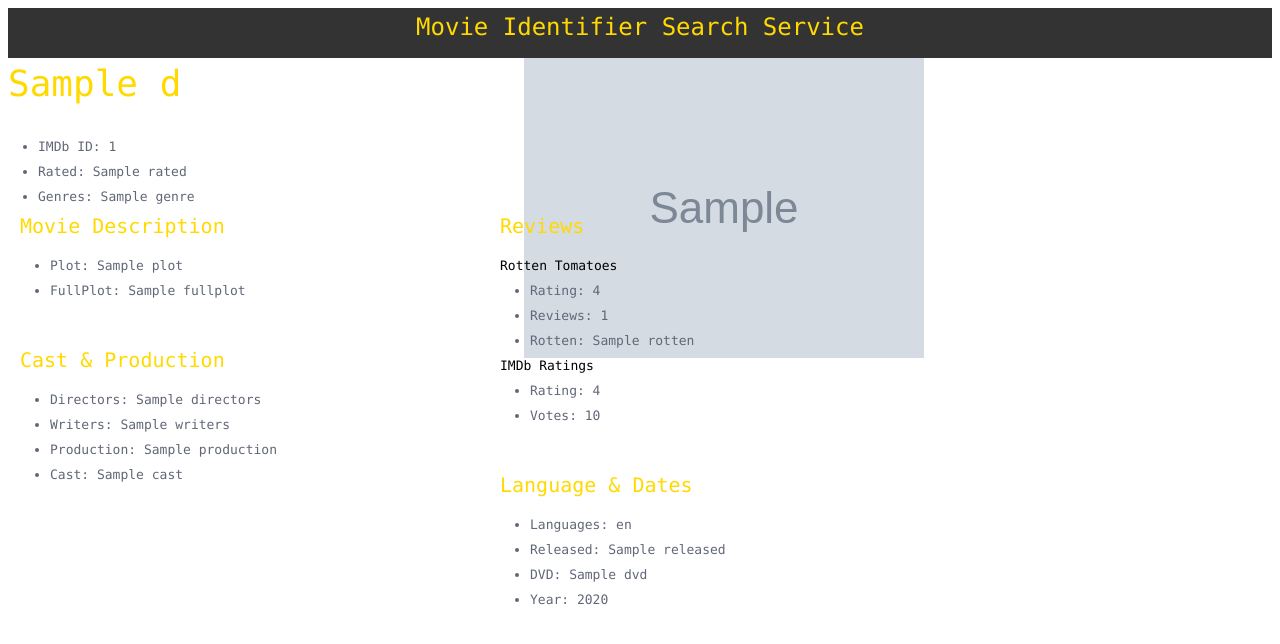
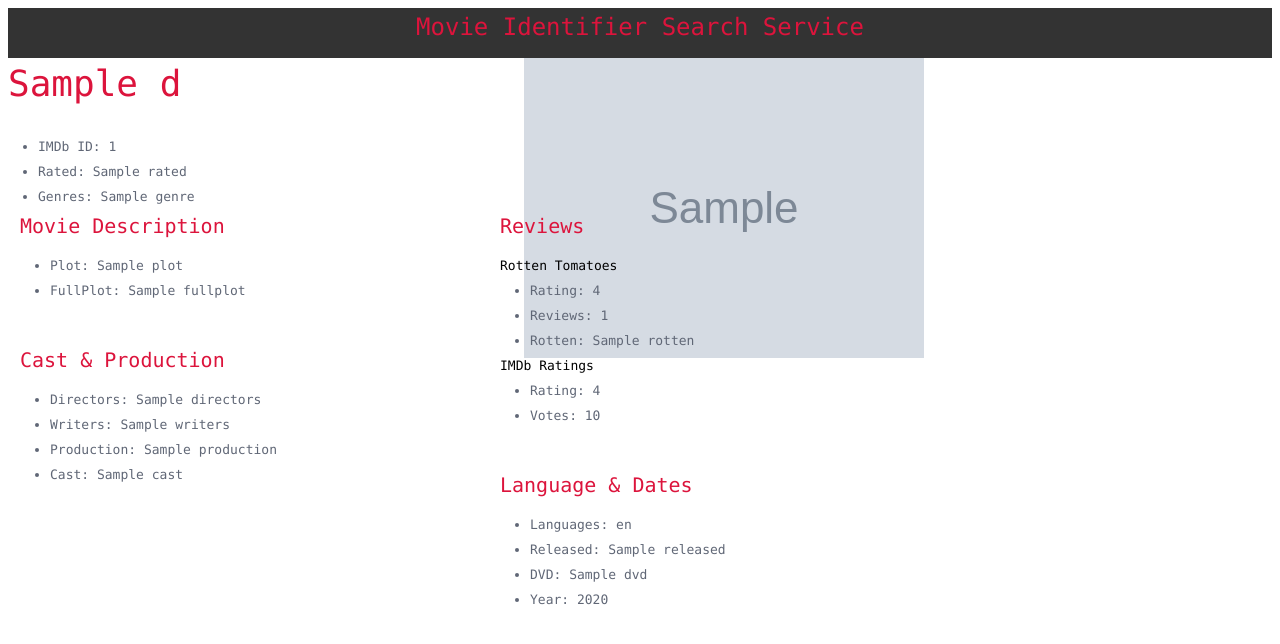
Before and after one commit to Shivakoreddi/IdentifierSearchService, a Flask app: template app/templates/home.html in a window 1280 px wide. Shown: the top 644 px of the page. Run offline with Flask 2, Linux system fonts and the light colour scheme; the template is opened without the code that fills it: most values are stand-ins (such as "Sample title", 1, 10 or a date in 2020); grey boxes marked "Sample" are stand-in pictures.

Commit message:
Update home.html

```diff
--- a/app/templates/home.html
+++ b/app/templates/home.html
@@ -29,7 +29,7 @@ blockquote { margin: 0 0 20px 0}
 cite { font-weight: bold; color:#3d3d3d; }
 
 
-h1, h2, h3, h4, h5, h6 { color: #FFD900; font-weight: normal; }
+h1, h2, h3, h4, h5, h6 { color: crimson; font-weight: normal; }
 h1 { font-size: 36px; margin: 0 0 30px; padding: 5px 0 }
 h2 { font-size: 24px; margin: 0 0 25px; padding: 5px 0 }
 h3 { font-size: 20px; margin: 0 0 20px; padding: 0; }
```
